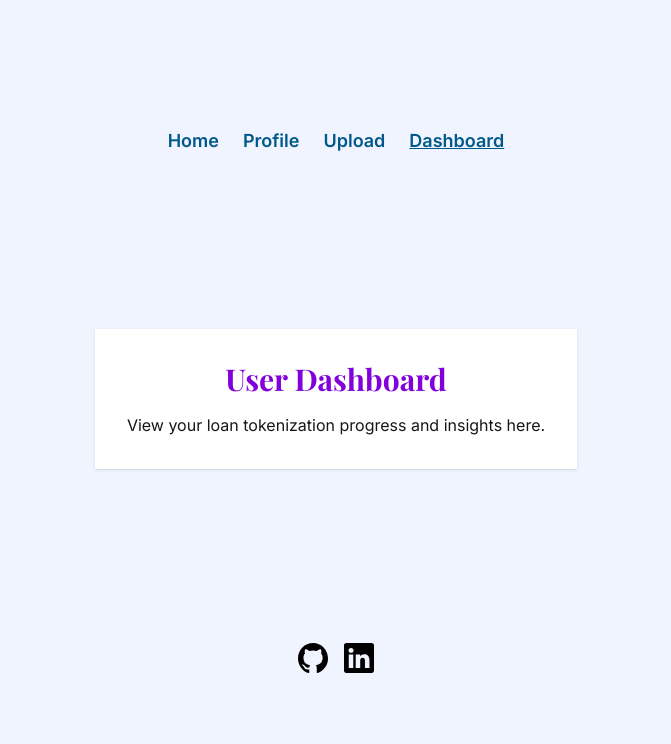
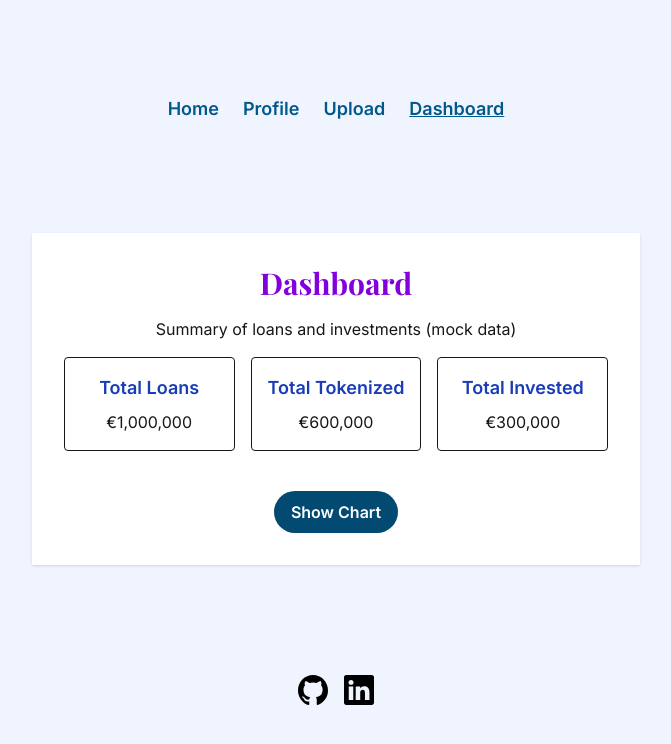
Before and after one commit to kizuyoko/loan-tokenization-dashboard, a Next.js app: page /dashboard in a window 1280 px wide. Shown: the top 744 px of the page, without its empty margins (304-975 px from the left). Built offline with nearby package versions, Linux system fonts and the light colour scheme.

Commit message:
Dashboard with cards

```diff
--- a/src/app/dashboard/page.tsx
+++ b/src/app/dashboard/page.tsx
@@ -1,9 +1,17 @@
+import { Dashboard } from "@/components/Dashboard";
+import { Metadata } from "next";
+
+export const metadata: Metadata = {
+  title: "User Dashboard",
+  description: "View your loan tokenization progress and insights here."
+};
+
 export default function DashboardPage() {
   return (
     <main className="flex flex-col gap-4 items-center justify-center p-4 sm:p-8 shadow">
-      <h1>User Dashboard</h1>
-      <p>View your loan tokenization progress and insights here.</p>
-      {/* Dashboard content goes here */}
+      <h1>Dashboard</h1>
+      <p>Summary of loans and investments (mock data)</p>
+      <Dashboard />
     </main>
   );
 }
--- a/src/app/globals.css
+++ b/src/app/globals.css
@@ -33,9 +33,12 @@ main {
   background: var(--mainBackground);
 }
 
-h1, h2 {
+h1{
   font-family:  var(--font-title), serif;
   @apply text-3xl font-bold text-purple-700 text-center
+}
+h2 {
+  @apply text-lg text-blue-800 font-semibold text-center
 }
 
 p {
--- /dev/null
+++ b/src/components/Dashboard.tsx
@@ -0,0 +1,29 @@
+"use client";
+import { useState } from 'react';
+import { Button } from './ui/Button';
+import { Card } from './ui/Card';
+
+export const Dashboard = () => {
+  const [mockData, setMockData] = useState({
+    totalLoans: 1000000,
+    totalTokenized: 600000,
+    totalInvested: 300000,
+  });
+
+  return (
+    <>
+      <div className="grid w-full max-w-4xl grid-cols-1 gap-4 sm:grid-cols-3">
+        <Card title="Total Loans">
+          <p>€{mockData.totalLoans.toLocaleString()}</p>
+        </Card>
+        <Card title="Total Tokenized">
+          <p>€{mockData.totalTokenized.toLocaleString()}</p>
+        </Card>
+        <Card title="Total Invested">
+          <p>€{mockData.totalInvested.toLocaleString()}</p>
+        </Card>
+      </div>
+      <Button onClick={() => alert("Graph placeholder")}>Show Chart</Button>
+    </>
+  );
+};
--- /dev/null
+++ b/src/components/ui/Card.tsx
@@ -0,0 +1,15 @@
+import { ReactNode } from 'react';
+
+interface CardProps {
+  title: string;
+  children: ReactNode;
+}
+
+export const Card = ({ title, children }: CardProps) => {
+  return (
+    <div className="p-4 border rounded">
+      <h2 className="text-lg font-semibold text-center text-blue-800">{title}</h2>
+      <div className="mt-2">{children}</div>
+    </div>
+  );
+};
```
